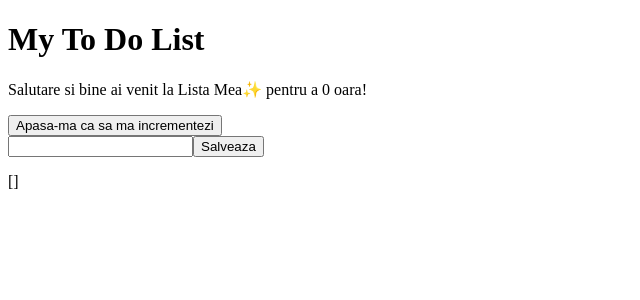
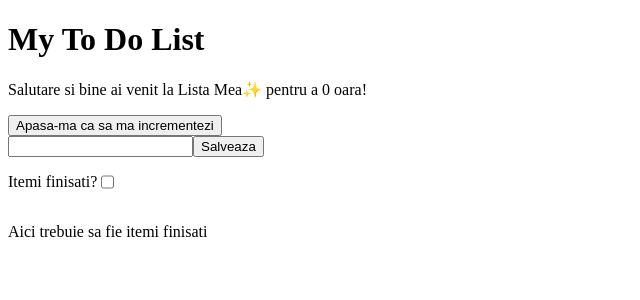
Before and after one commit to AlmightyCrickityCrick/SC2023ToDoList, a Vue app: page / in a window 1280 px wide. Shown: the top 300 px of the page, without its empty margins (0-640 px from the left). Built offline with nearby package versions, Linux system fonts and the light colour scheme.

Commit message:
Conditional rendering (v-if)

```diff
--- a/src/components/ToDoList.vue
+++ b/src/components/ToDoList.vue
@@ -5,8 +5,13 @@
 <br>
 <input type="text" v-model="itemNou">
 <button @click="salveazaItem">Salveaza</button>
+<span>
+    <p>Itemi finisati?</p>
+    <input type="checkbox" v-model="stareLista">
+</span>
 
-<p>{{ itemi }}</p>
+<p v-if="stareLista === false">{{ itemi }}</p>
+<p v-else>Aici trebuie sa fie itemi finisati</p>
 
 </template>
 
@@ -18,7 +23,8 @@ export default{
             greeting: "Salutare si bine ai venit la Lista Mea",
             clicks: 0,
             itemi: [],
-            itemNou: ""
+            itemNou: "",
+            stareLista: Boolean
 
         }
     },
@@ -56,5 +62,8 @@ export default{
 </script>
 
 <style>
+span{
+    display: flex;
 
+}
 </style>
```
